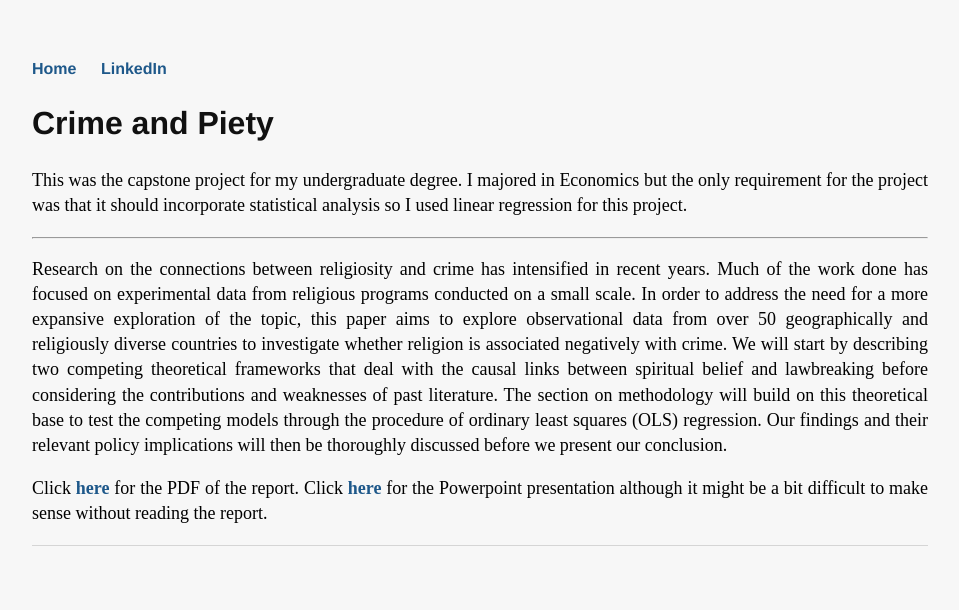
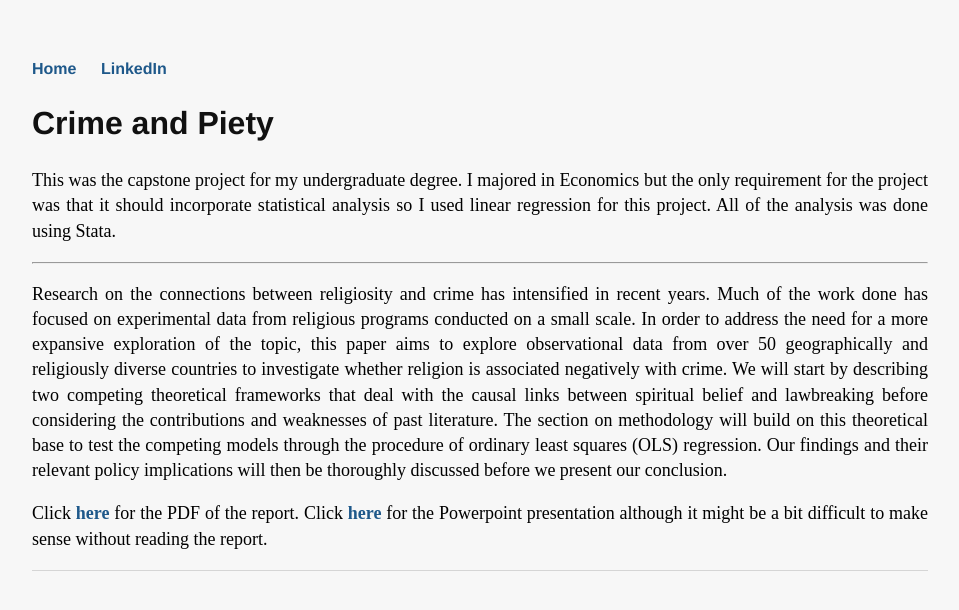
Before and after one commit to h2kh/h2kh.github.io, a Jekyll site: the page built from _posts/2019-06-06-crime-piety.md, in a window 1280 px wide. Shown: the top 610 px of the page, without its empty margins (160-1119 px from the left). Built offline with Jekyll 4.4.1, drawn with Linux system fonts in a browser that asks for light colours.

Commit message:
Update 2019-06-06-crime-piety.md

```diff
--- a/_posts/2019-06-06-crime-piety.md
+++ b/_posts/2019-06-06-crime-piety.md
@@ -5,7 +5,7 @@ subtitle: "Cross-sectional study using multiple linear regression on the relatio
 nottableau: 'true'
 ---
 
-This was the capstone project for my undergraduate degree. I majored in Economics but the only requirement for the project was that it should incorporate statistical analysis so I used linear regression for this project.
+This was the capstone project for my undergraduate degree. I majored in Economics but the only requirement for the project was that it should incorporate statistical analysis so I used linear regression for this project. All of the analysis was done using Stata.
 
 ---
 
```
